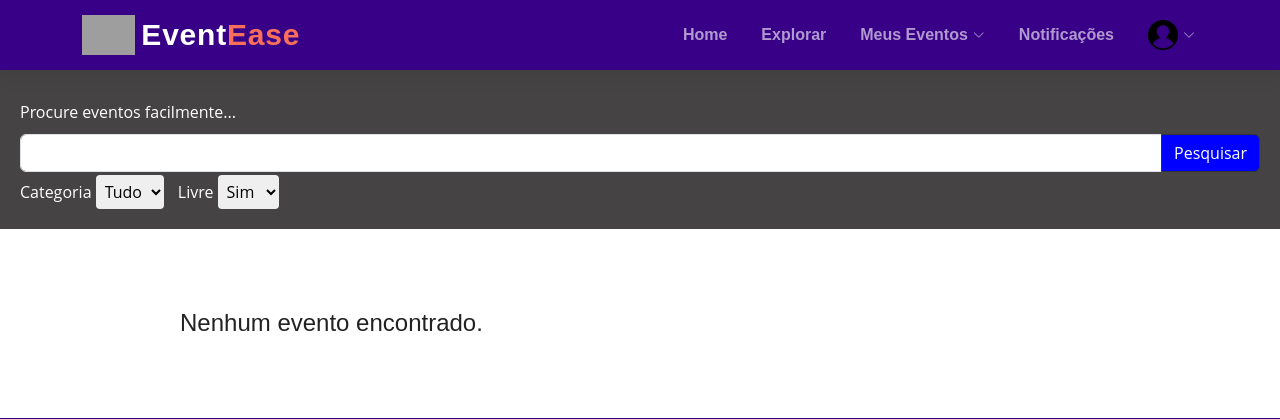
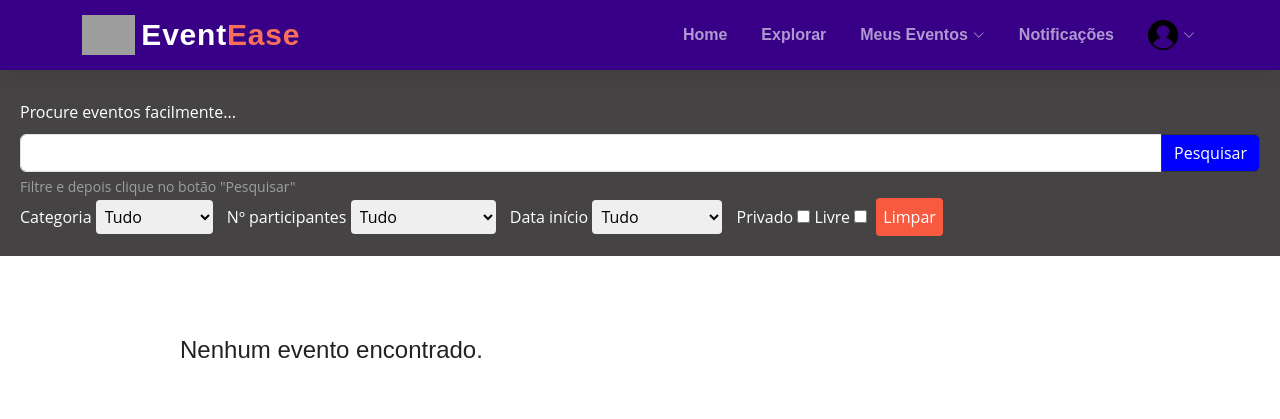
Before and after one commit to silvagabriel07/EventEase, a Django app: page /explorar_eventos/ in a window 1280 px wide. Shown: the top 419 px of the page. Run offline with Django 4.2, Linux system fonts and the light colour scheme; data that the repository does not hold is empty; some libraries are stand-ins or nearby versions; grey boxes are pictures that could not be loaded.

Commit message:
'explorar' updated
filter by category is missing. Apparently I'm going to change the 'category' field type as I can't filter correctly in SQLite with a field of that type

```diff
--- a/Platform/templates/explorar_eventos.html
+++ b/Platform/templates/explorar_eventos.html
@@ -2,6 +2,7 @@
 {% load static %}
 {% block 'head' %}
   <link rel="stylesheet" href="{% static 'Platform/css/home.css' %}">
+
 {% endblock %}
 
 {% block 'title' %}EventEase - Explorar{% endblock %}
@@ -9,26 +10,62 @@
 {% block 'body' %}
     <header>
         <p>Procure eventos facilmente...</p>
-        <form action="" method="post">
+        <form action="{% url 'explorar_eventos' %}" method="get">
             <div class="input-group">
-                <input type="text" class="form-control" aria-label="Text input with segmented dropdown button">
-                <button type="button" class="btn btn-outline-secondary color-blue">Pesquisar</button>
+                <input type="text" class="form-control" name="search" aria-label="Text input with segmented dropdown button">
+                <button type="submit" class="btn btn-outline-secondary color-blue">Pesquisar</button>
             </div>
+            <div style="color: rgb(159, 159, 159);" id="titlehelp" class="form-text">Filtre e depois clique no botão "Pesquisar"</div>
+
             <!-- FIltrar -->
+
             <div class="div-select-filters">
-                <label for="select-categoria">Categoria</label>
-                <select name="select-categoria" id="select-categoria" class="filter-select">
-                    <option value="tudo">Tudo</option>
+                <label for="select_category">Categoria</label>
+                <select name="select_category" id="select_category" class="filter-select">
+                    <option value="">Tudo</option>
+                    {% for category_value, category_display in categories %}
+                    <option value="{{ category_value }}">{{ category_display }}</option>
+                    {% endfor %}
                 </select>
             </div>
 
             <div class="div-select-filters">
-                <label for="select-livre">Livre</label>
-                <select name="select-livre" id="select-livre" class="filter-select">
-                    <option value="livre-sim">Sim</option>
-                    <option value="livre-nao">Não</option>
-                </select>
+              <label for="select_num_participants">Nº participantes</label>
+              <select name="select_num_participants" id="select_num_participants" class="filter-select">
+                <option value="">Tudo</option>
+                <option value="gt_10">Mais que 10</option>
+                <option value="lt_10">Menos que 10</option>
+                <option value="gt_20">Mais que 20</option>
+                <option value="lt_20">Menos que 20</option>
+                <option value="gt_50">Mais que 50</option>
+                <option value="lt_50">Menos que 50</option>
+                <option value="gt_100">Mais que 100</option>
+                <option value="lt_100">Menos que 100</option>
+              </select>
             </div>
+
+            <div class="div-select-filters">
+              <label for="select_start_date_time">Data início</label>
+              <select name="select_start_date_time" id="select_start_date_time" class="filter-select">
+                <option value="">Tudo</option>
+                <option value="today">Hoje</option>
+                <option value="this_month">Este mês</option>
+                <option value="next_month">Mês que vem</option>
+                <option value="this_year">Este ano</option>
+              </select>
+            </div>
+
+            <div class="div-select-filters">
+              <label for="private">Privado</label>
+              <input type="checkbox" name="private" id="private" class="form-check-label">
+          </div>
+
+
+          <div class="div-select-filters">
+            <label for="free">Livre</label>
+            <input type="checkbox" name="free" id="free" class="form-check-label custom-form-check-label">
+        </div>
+              <a style="padding: 7px; margin-left: 5px;" href="{% url 'explorar_eventos' %}" class="cta-button">Limpar</a>
         </form>
     </header>
 
@@ -59,12 +96,13 @@
           <div class="d-flex align-items-center">
             <img src="assets/img/blog/blog-author.jpg" alt="" class="img-fluid post-author-img flex-shrink-0">
             <div class="post-meta">
+              <p class="post-author-list">Nome Organizador</p>
               <p class="post-date">
                 <time datetime="{{ event.start_date_time }}">{{ event.start_date_time|date:"d/m/Y" }}</time>
               </p>
             </div>
           </div>
-          <a href="#" class="cta-button btn-edit">Editar</a>
+          <a href="#" class="cta-button btn-edit">Ver mais</a>
         </article>
       </div>
 
@@ -75,4 +113,5 @@
 </div>
 </section><!-- End Blog Section -->
 
+<script src="https://stackpath.bootstrapcdn.com/bootstrap/4.5.2/js/bootstrap.min.js"></script>
 {% endblock %}
--- a/Platform/templates/home.html
+++ b/Platform/templates/home.html
@@ -14,9 +14,11 @@
     <div class="container">
         <h1>EventEase - Gerencie e participe de eventos de maneira descomplicada e eficiente. </h1>
         <p>Lorem ipsum dolor, sit amet consectetur adipisicing elit. Cum sit totam animi debitis quam iste, voluptas qui molestiae doloribus nesciunt magni assumenda voluptates ea inventore. Quis ratione fuga enim hic.</p>
-        <a href="{% url 'account_signup' %}" class="cta-button">Registre-se Agora</a>
-        <a href="{% url 'account_login' %}" class="cta-button">Entrar</a>
 
+        {% if not request.user.is_authenticated %}
+          <a href="{% url 'account_signup' %}" class="cta-button">Registre-se Agora</a>
+          <a href="{% url 'account_login' %}" class="cta-button">Entrar</a>
+        {% endif %}
     </div>
   </header>
   <div class="container">
--- a/Platform/views.py
+++ b/Platform/views.py
@@ -1,10 +1,66 @@
 from django.shortcuts import render
-from eventos.models import Event
+from eventos.models import Event, CATEGORIES
+from datetime import datetime
+from django.db.models import Count
 
 # Create your views here.
 def home(request):
     return render(request, 'home.html')
 
 def explorar_eventos(request):
+    categories = []
+    for category in CATEGORIES:
+        categories.append(category[0])
+
+    search = request.GET.get('search')
+    select_category = request.GET.get('select_category')
+    select_num_participants = request.GET.get('select_num_participants')
+    select_start_date_time = request.GET.get('select_start_date_time')
+    private = request.GET.get('private')
+    free = request.GET.get('free')
+
     events = Event.objects.all()
-    return render(request, 'explorar_eventos.html', {'events': events})
+    if search:
+        events = events.filter(title__icontains=search)
+    if select_category:
+        events = events.filter()
+
+    if select_start_date_time:
+        data_atual = datetime.now()
+        if select_start_date_time == 'today':
+            events = events.filter(start_date_time=data_atual)
+        elif select_start_date_time == 'this_month':
+            events = events.filter(start_date_time__month=data_atual.month)
+        elif select_start_date_time == 'next_month':
+            events = events.filter(start_date_time__month=data_atual.month + 1)
+        elif select_start_date_time == 'this_year':
+            events = events.filter(start_date_time__year=data_atual.year)
+    if private:
+        events = events.filter(private=True)
+    if free:
+        events = events.filter(free=True)
+
+    if select_num_participants:
+        if select_num_participants == 'gt_10':
+            events = events.annotate(qtd_part=Count('participants')).filter(qtd_part__gt=10)
+        elif select_num_participants == 'lt_10':
+            events = events.annotate(qtd_part=Count('participants')).filter(qtd_part__lt=10)
+        elif select_num_participants == 'gt_20':
+            events = events.annotate(qtd_part=Count('participants')).filter(qtd_part__gt=20)
+        elif select_num_participants == 'lt_20':
+            events = events.annotate(qtd_part=Count('participants')).filter(qtd_part__lt=20)
+        elif select_num_participants == 'gt_50':
+            events = events.annotate(qtd_part=Count('participants')).filter(qtd_part__gt=50)
+        elif select_num_participants == 'lt_50':
+            events = events.annotate(qtd_part=Count('participants')).filter(qtd_part__lt=50)
+        elif select_num_participants == 'gt_100':
+            events = events.annotate(qtd_part=Count('participants')).filter(qtd_part__gt=100)
+        elif select_num_participants == 'lt_100':
+            events = events.annotate(qtd_part=Count('participants')).filter(qtd_part__lt=100)
+
+
+
+
+
+
+    return render(request, 'explorar_eventos.html', {'events': events, 'categories': CATEGORIES})
--- a/templates/base/base.html
+++ b/templates/base/base.html
@@ -44,15 +44,29 @@
               <li><a style="text-decoration: none;" href="{% url 'explorar_eventos' %}">Explorar</a></li>
               <li class="dropdown"><a style="text-decoration: none;" href="#"><span>Meus Eventos</span> <i class="bi bi-chevron-down dropdown-indicator"></i></a>
                 <ul>
-                  <li><a style="text-decoration: none;" href="#">Participando</a></li>
-                  <li><a style="text-decoration: none;" href="{% url 'organizando' request.user.id %}">Organizando</a></li>
+
+                  {% if request.user.is_authenticated %}
+                    <li><a style="text-decoration: none;" href="#participando">Organizando</a></li>
+                  {% else %}
+                    <li><a style="text-decoration: none;" href="{% url 'account_login' %}">Organizando</a></li>
+                  {% endif %}
+
+                  {% if request.user.is_authenticated %}
+                    <li><a style="text-decoration: none;" href="{% url 'organizando' request.user.id %}">Organizando</a></li>
+                  {% else %}
+                    <li><a style="text-decoration: none;" href="{% url 'account_login' %}">Organizando</a></li>
+                  {% endif %}
                 </ul>
               </li>
               <li><a style="text-decoration: none;" href="#">Notificações</a></li>
                             <li class="dropdown"><a style="text-decoration: none;" href="#"><span><img width="30px" src="{% static 'Platform/img/img_perfil.png' %}"></span> <i class="bi bi-chevron-down dropdown-indicator"></i></a>
                 <ul>
                   <li><a style="text-decoration: none;" href="#">Ver Perfil</a></li>
-                  <li><a style="text-decoration: none;" href="#">Logout</a></li>
+                  {% if user.is_authenticated %}
+                    <li><a style="text-decoration: none;" href="{% url 'account_logout' %}">Logout</a></li>
+                  {% else %}
+                  <li><a style="text-decoration: none;" href="{% url 'account_login' %}">Login</a></li>
+                  {% endif %}
                 </ul>
               </li>
 
@@ -142,7 +156,6 @@
 
       <a href="#" class="scroll-top d-flex align-items-center justify-content-center"><i class="bi bi-arrow-up-short"></i></a>
 
-
     <!-- Vendor JS Files -->
 <script src="{% static 'assets/vendor/bootstrap/js/bootstrap.bundle.min.js' %}"></script>
 <script src="{% static 'assets/vendor/aos/aos.js' %}"></script>
```
Also changed, not shown: templates/static/Platform/css/home.css (line endings or trailing spaces).
